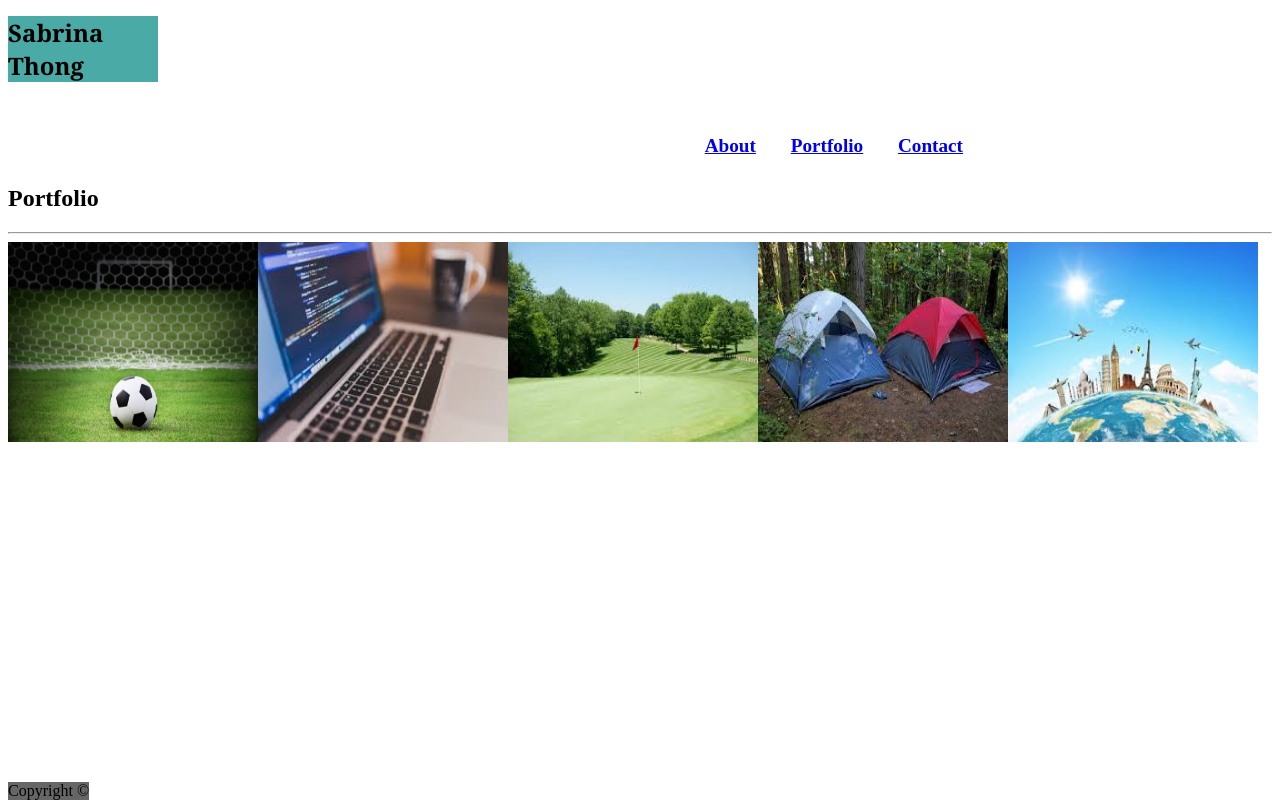
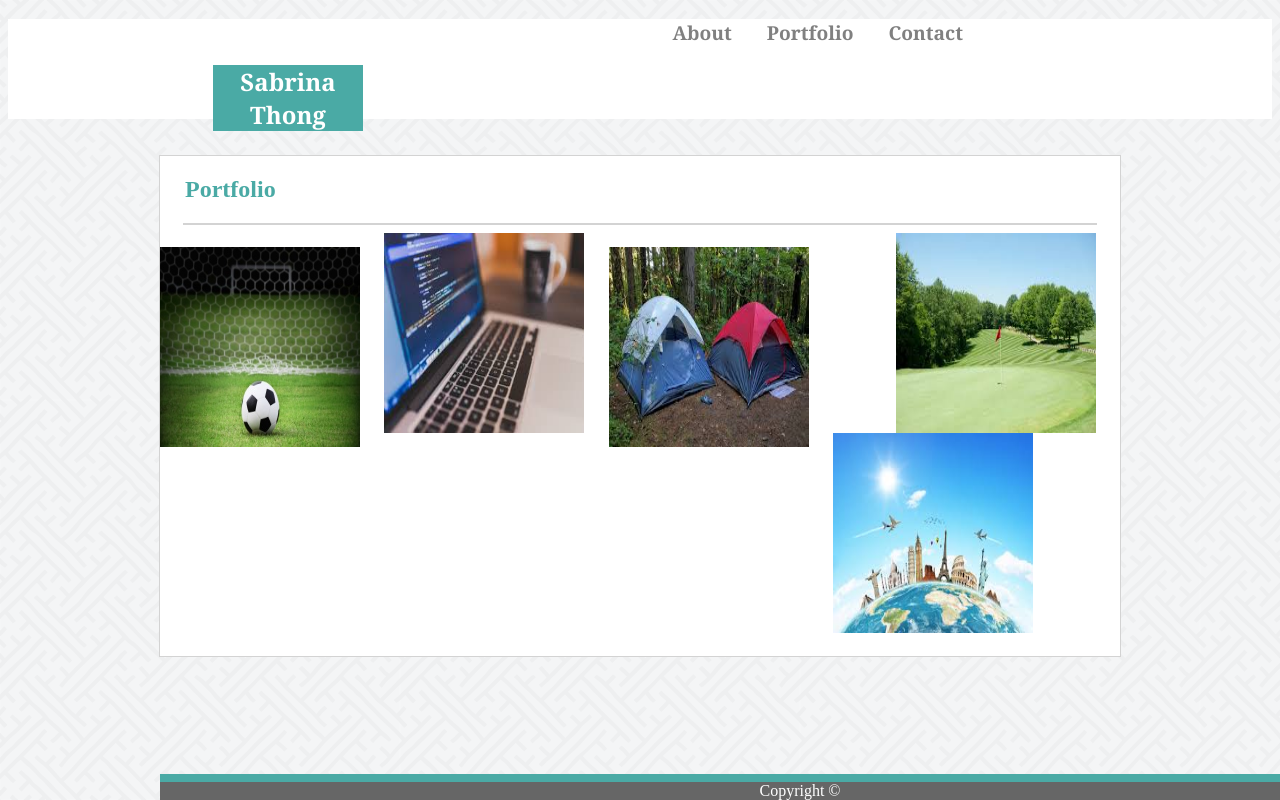
Before and after one commit to SabrinaThong/Basic-Portfolio, a plain HTML site: page portfolio.html in a window 1280 px wide. Drawn offline with Linux system fonts and the light colour scheme.

Commit message:
pushing final finishes

```diff
--- a/assets/css/styles.css
+++ b/assets/css/styles.css
@@ -2,16 +2,26 @@ h1 {
     background-color: #4aaaa5;
     font-size: 18pt;
     width: 150px;
-    font: white;
+    color: #ffffff;
+    text-align: center;
+    margin-left: 205px;
+
 }
 body {
-
+    background-image: url("https://raw.githubusercontent.com/SabrinaThong/Basic-Portfolio/master/assets/images/interlaced.png");
 }
 header {
     height: 100px;
-    width: 960px;
+    width: auto;
     font-family: Georgia, 'Times New Roman', Times, serif;
+    background-color: #ffffff;;
+    border-color: #cccccc;
+    margin-top: auto;
 
+}
+h2 {
+    color: #4aaaa5;
+    margin-left: 25px;
 }
 
   li {
@@ -23,60 +33,110 @@ ul {
     list-style-type: none;
 
 }
+.about {
+    color: grey;
+}
+.portfolio {
+    color: grey;
+}
+.contact {
+    color: grey;
+}
+nav a {
+    text-decoration: none;
+}
 
-.computer {
-      height: 200px;
-      width: 250px;
-  }
-.soccer {
-    height: 200px;
-    width: 250px;
-}
-.camping {
-    height: 200px;
-    width: 250px;
-}
-.course {
-    height: 200px;
-    width: 250px;
-}
-.travel {
-    height: 200px;
-    width: 250px;
-}
   footer {
     position: fixed;
     bottom:0;
+    background-color: #666666;
+    width: 100%;
+    border-top: 8px solid #4aaaa5;
+    color: white;
     text-align: center;
-    background-color: #666666;
-    width: auto;
+
   }
 nav {
-    font-size: 120%;
+     font-size: 120%;
     font-weight: bold;
     float: center;
     width: 960px;
     height: 30px;
     text-align: right;
     padding-left: 10px;
+    border-bottom-color: 1px solid lightgray;
     }
+.travel {
+    height: 200px;
+    width:200px;
+    float: left;
+    margin: 0 1.5%;
+}
+.course {
+    height: 200px;
+    width:200px;
+    float: right;
+    margin: 0 1.5%;
+}
+.computer {
+    height: 200px;
+    width:200px;
+    margin: 0 1.5%;
+}
+.camping {
+    height: 200px;
+    width:200px;
+    margin: 1.5% 0;
 
+}
+.soccer {
+    height: 200px;
+    width:200px;
+    margin: 1.5% 0;
+
+}
 
 
 p {
     color: #777777;
 }
 
+
 img {
     float: left;
+    padding-right: 10px;
+    margin-left: 25px;
+}
+.container {
+    flex-direction: column;
 }
 
 #wrapper
     {width: 80%;
     background-color:#ffffff;
     width: 960px;
-    box-shadow: 1px 1px 1px #333333;
     margin-left: auto;
     margin-right: auto;
-    border: 1px solid #000033;
-    height: 600px; }
+    border: 1px solid lightgrey;
+    height: 500px; }
+input[type=text], select, textarea {
+        width: 95%;
+        padding: 12px;
+        border: 1px solid #ccc;
+        border-radius: 4px;
+        box-sizing: border-box;
+        margin-top: 6px;
+        margin-bottom: 16px;
+        resize: vertical;
+        margin-left: 5px;
+      }
+#message {
+    height: 200px;
+}
+.column {
+    margin-left: 25px;
+}
+.container {
+    position: relative;
+
+}
--- a/portfolio.html
+++ b/portfolio.html
@@ -7,14 +7,12 @@
     <title>Sabrina Thong</title>
     <link rel="stylesheet" type="text/css" media="screen" href="assets\css\styles.css"/>
 </head>
-<body>
-    <header>
-        <h1>Sabrina Thong</h1>
-
-    </header>
 
 
-    <div class="topnav">
+<body>
+    <div class="height">
+    <header>
+
         <nav>
             <ul>
                 <li> <a class="about" href="index.html"> About</a></li>
@@ -22,35 +20,37 @@
                 <li> <a class="contact" href="contact.html"> Contact</a></li>
             </ul>
         </nav>
-    </div>
+        <h1>Sabrina Thong</h1>
+    </header>
 
+    <br><br>
+
+    <div id="wrapper">
     <main>
-
-
 
     <h2>Portfolio</h2>
 
 
+    <hr width="95%" color="lightgrey">
 
-    <hr>
 
         <div class="container">
-        <div class="image-box">
             <img class="soccer" src="./assets/images/soccerball and field.jpg" alt="fieldsoccer">
+
             <img class="computer" src="./assets/images/computer.jpg" alt="assets\images\computer.jpg">
+
             <img class="course" src="./assets/images/golf course.jpg" alt="golfcourse">
+
             <img class="camping" src="./assets/images/camping.jpg" alt="camping">
+
             <img class="travel" src="./assets/images/travel.jpg" alt="travel">
-        </div>
-        </div>
 
-
+</div>
     <footer>
         Copyright &copy;
     </footer>
     </main>
-
-
+    </div>
     </body>
 
     </html>
```
Also changed, not shown: contact.html (+12 -6 lines), index.html (+6 -5 lines).
